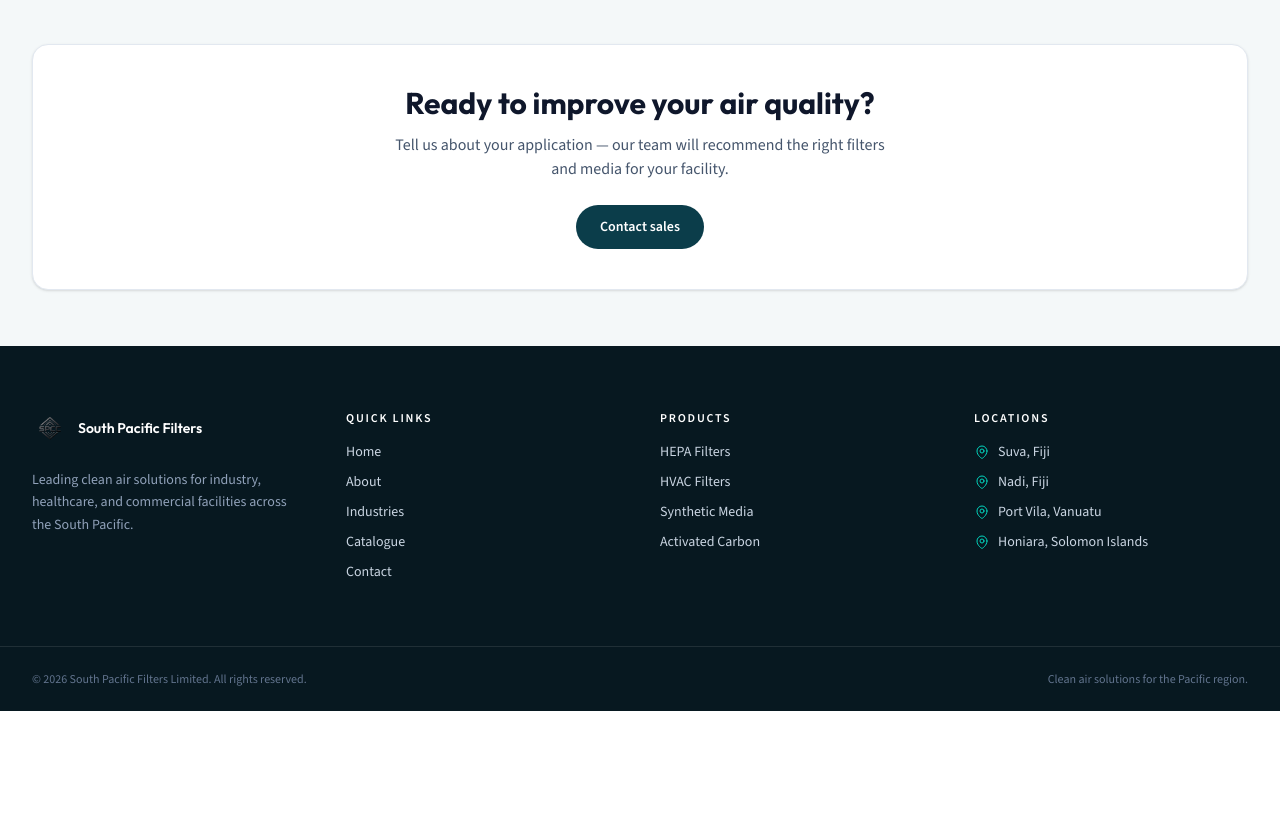
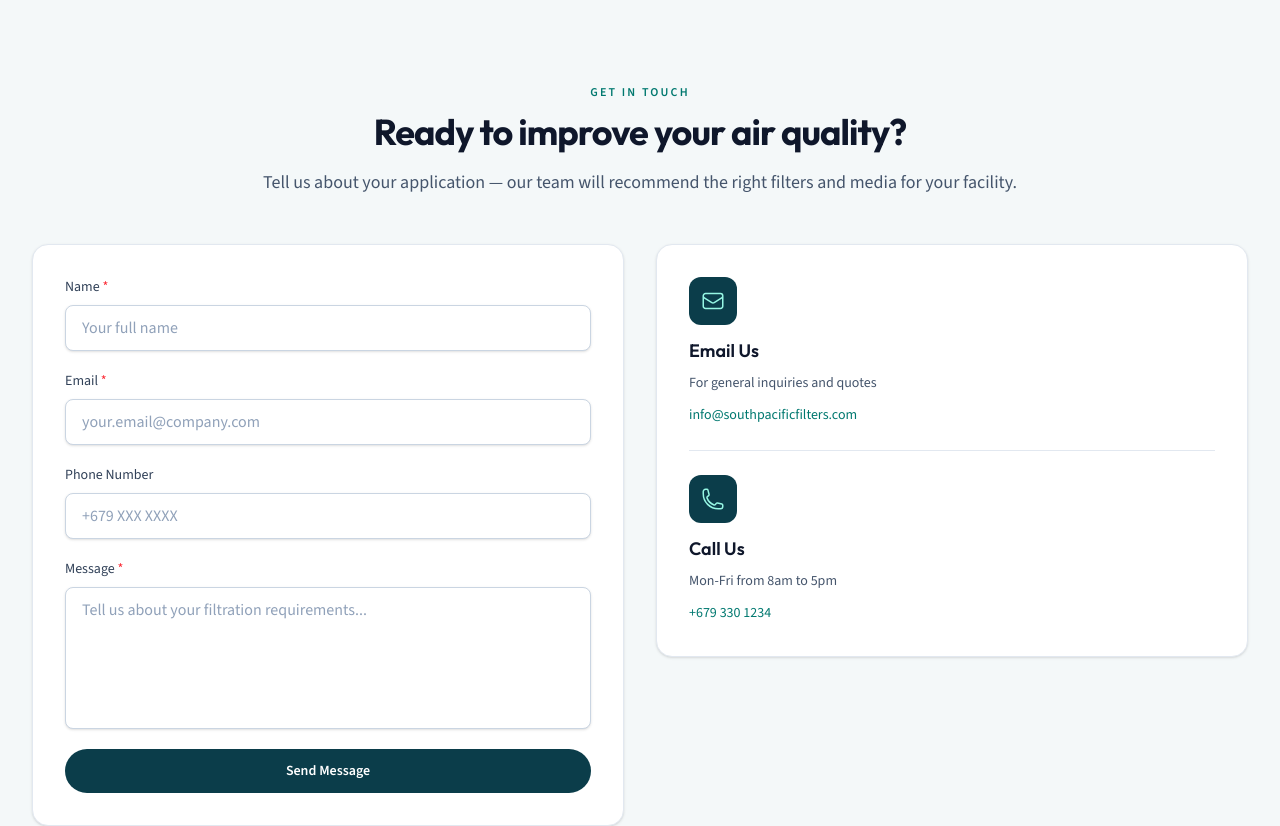
Before and after one commit to 1v0clutch/south-pacific-filters-limited-frontend, a React (Vite) app: page /home in a window 1280 px wide. Shown: the part 2440-3266 px from the top of the page. Before the commit the page ends 3151 px from the top, so only its background shows below. Built offline with nearby package versions, Linux system fonts and the light colour scheme.

Commit message:
Added new contacts page template for the webpage

```diff
--- a/package.json
+++ b/package.json
@@ -13,6 +13,7 @@
     "@tailwindcss/vite": "^4.3.2",
     "react": "^19.2.7",
     "react-dom": "^19.2.7",
+    "react-router": "^8.2.0",
     "tailwindcss": "^4.3.2"
   },
   "devDependencies": {
--- a/src/App.tsx
+++ b/src/App.tsx
@@ -1,7 +1,14 @@
+import {BrowserRouter, Route, Routes} from 'react-router'
 import Home from './pages/Home'
 
 function App() {
-  return <Home />
+  return(
+  <BrowserRouter>
+      <Routes>
+        <Route path="/home" element={<Home />} />
+      </Routes>
+  </BrowserRouter>
+  )
 }
 
 export default App
--- a/src/pages/Home.tsx
+++ b/src/pages/Home.tsx
@@ -595,22 +595,130 @@
           </div>
         </section>
 
-        {/* Contact teaser */}
+        {/* Contact Form */}
         <section id="contact" className="border-t border-slate-200 bg-[#F4F8F9]" aria-labelledby="contact-heading">
-          <div className="mx-auto max-w-7xl px-4 py-14 sm:px-6 lg:px-8">
-            <div className="rounded-2xl border border-slate-200 bg-white px-6 py-10 text-center shadow-sm sm:px-10">
-              <h2 id="contact-heading" className="font-display text-2xl font-bold text-slate-900 sm:text-3xl">
+          <div className="mx-auto max-w-7xl px-4 py-16 sm:px-6 sm:py-20 lg:px-8 lg:py-24">
+            <div className="mx-auto max-w-2xl text-center lg:max-w-none">
+              <p className="text-xs font-semibold tracking-[0.18em] text-teal-700 uppercase">Get in touch</p>
+              <h2 id="contact-heading" className="font-display mt-3 text-3xl font-bold tracking-tight text-slate-900 sm:text-4xl">
                 Ready to improve your air quality?
               </h2>
-              <p className="mx-auto mt-3 max-w-lg text-slate-600">
+              <p className="mt-4 text-base text-slate-600 sm:text-lg">
                 Tell us about your application — our team will recommend the right filters and media for your facility.
               </p>
-              <a
-                href="mailto:info@southpacificfilters.com"
-                className="mt-6 inline-flex items-center justify-center rounded-full bg-[#0B3D4A] px-6 py-3 text-sm font-semibold text-white transition hover:bg-teal-700 focus-visible:outline-none focus-visible:ring-2 focus-visible:ring-teal-500 focus-visible:ring-offset-2"
-              >
-                Contact sales
-              </a>
+            </div>
+
+            <div className="mt-12 grid gap-8 lg:grid-cols-2">
+              {/* Contact Form - Left Side */}
+              <div className="rounded-2xl border border-slate-200 bg-white p-6 shadow-sm sm:p-8">
+                <form className="space-y-5">
+                  <div>
+                    <label htmlFor="name" className="block text-sm font-medium text-slate-700">
+                      Name <span className="text-red-500">*</span>
+                    </label>
+                    <input
+                      type="text"
+                      id="name"
+                      name="name"
+                      required
+                      className="mt-2 block w-full rounded-lg border border-slate-300 bg-white px-4 py-2.5 text-slate-900 placeholder-slate-400 shadow-sm transition focus:border-teal-500 focus:outline-none focus:ring-2 focus:ring-teal-500/20"
+                      placeholder="Your full name"
+                    />
+                  </div>
+
+                  <div>
+                    <label htmlFor="email" className="block text-sm font-medium text-slate-700">
+                      Email <span className="text-red-500">*</span>
+                    </label>
+                    <input
+                      type="email"
+                      id="email"
+                      name="email"
+                      required
+                      className="mt-2 block w-full rounded-lg border border-slate-300 bg-white px-4 py-2.5 text-slate-900 placeholder-slate-400 shadow-sm transition focus:border-teal-500 focus:outline-none focus:ring-2 focus:ring-teal-500/20"
+                      placeholder="your.email@company.com"
+                    />
+                  </div>
+
+                  <div>
+                    <label htmlFor="phone" className="block text-sm font-medium text-slate-700">
+                      Phone Number
+                    </label>
+                    <input
+                      type="tel"
+                      id="phone"
+                      name="phone"
+                      className="mt-2 block w-full rounded-lg border border-slate-300 bg-white px-4 py-2.5 text-slate-900 placeholder-slate-400 shadow-sm transition focus:border-teal-500 focus:outline-none focus:ring-2 focus:ring-teal-500/20"
+                      placeholder="+679 XXX XXXX"
+                    />
+                  </div>
+
+                  <div>
+                    <label htmlFor="message" className="block text-sm font-medium text-slate-700">
+                      Message <span className="text-red-500">*</span>
+                    </label>
+                    <textarea
+                      id="message"
+                      name="message"
+                      rows={5}
+                      required
+                      className="mt-2 block w-full rounded-lg border border-slate-300 bg-white px-4 py-2.5 text-slate-900 placeholder-slate-400 shadow-sm transition focus:border-teal-500 focus:outline-none focus:ring-2 focus:ring-teal-500/20 resize-none"
+                      placeholder="Tell us about your filtration requirements..."
+                    />
+                  </div>
+
+                  <button
+                    type="submit"
+                    className="w-full rounded-full bg-[#0B3D4A] px-6 py-3 text-sm font-semibold text-white transition hover:bg-teal-700 focus-visible:outline-none focus-visible:ring-2 focus-visible:ring-teal-500 focus-visible:ring-offset-2"
+                  >
+                    Send Message
+                  </button>
+                </form>
+              </div>
+
+              {/* Contact Information - Right Side */}
+              <div className="flex flex-col gap-5">
+                {/* Email & Phone Container */}
+                <div className="rounded-2xl border border-slate-200 bg-white p-6 shadow-sm sm:p-8">
+                  <div className="mb-6">
+                    <div className="mb-3 flex h-12 w-12 items-center justify-center rounded-xl bg-[#0B3D4A] text-teal-200">
+                      <svg className="h-6 w-6" fill="none" viewBox="0 0 24 24" stroke="currentColor" strokeWidth={1.5} aria-hidden="true">
+                        <path strokeLinecap="round" strokeLinejoin="round" d="M21.75 6.75v10.5a2.25 2.25 0 01-2.25 2.25h-15a2.25 2.25 0 01-2.25-2.25V6.75m19.5 0A2.25 2.25 0 0019.5 4.5h-15a2.25 2.25 0 00-2.25 2.25m19.5 0v.243a2.25 2.25 0 01-1.07 1.916l-7.5 4.615a2.25 2.25 0 01-2.36 0L3.32 8.91a2.25 2.25 0 01-1.07-1.916V6.75" />
+                      </svg>
+                    </div>
+                    <h3 className="font-display text-lg font-semibold text-slate-900">Email Us</h3>
+                    <p className="mt-2 text-sm text-slate-600">
+                      For general inquiries and quotes
+                    </p>
+                    <a
+                      href="mailto:info@southpacificfilters.com"
+                      className="mt-3 inline-flex text-sm font-medium text-teal-700 transition hover:text-teal-800"
+                    >
+                      info@southpacificfilters.com
+                    </a>
+                  </div>
+
+                  <div className="border-t border-slate-200 pt-6">
+                    <div className="mb-3 flex h-12 w-12 items-center justify-center rounded-xl bg-[#0B3D4A] text-teal-200">
+                      <svg className="h-6 w-6" fill="none" viewBox="0 0 24 24" stroke="currentColor" strokeWidth={1.5} aria-hidden="true">
+                        <path strokeLinecap="round" strokeLinejoin="round" d="M2.25 6.75c0 8.284 6.716 15 15 15h2.25a2.25 2.25 0 002.25-2.25v-1.372c0-.516-.351-.966-.852-1.091l-4.423-1.106c-.44-.11-.902.055-1.173.417l-.97 1.293c-.282.376-.769.542-1.21.38a12.035 12.035 0 01-7.143-7.143c-.162-.441.004-.928.38-1.21l1.293-.97c.363-.271.527-.734.417-1.173L6.963 3.102a1.125 1.125 0 00-1.091-.852H4.5A2.25 2.25 0 002.25 4.5v2.25z" />
+                      </svg>
+                    </div>
+                    <h3 className="font-display text-lg font-semibold text-slate-900">Call Us</h3>
+                    <p className="mt-2 text-sm text-slate-600">
+                      Mon-Fri from 8am to 5pm
+                    </p>
+                    <a
+                      href="tel:+6793301234"
+                      className="mt-3 inline-flex text-sm font-medium text-teal-700 transition hover:text-teal-800"
+                    >
+                      +679 330 1234
+                    </a>
+                  </div>
+                </div>
+
+
+              </div>
             </div>
           </div>
         </section>
```
Also changed, not shown: 1 other file (tests, documents, lock files or other folders).
